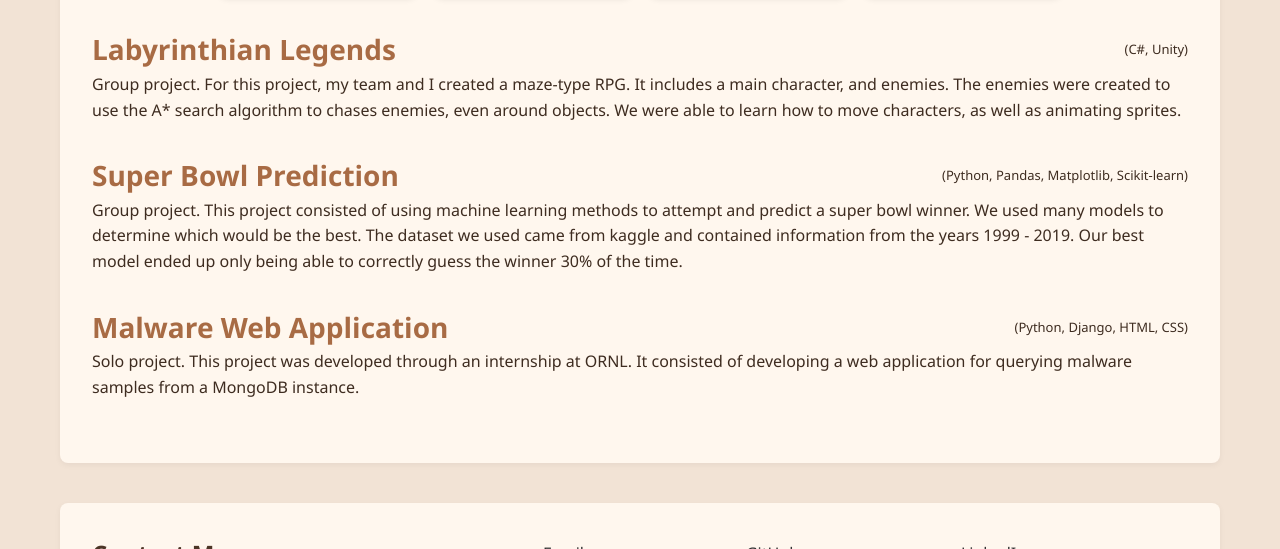
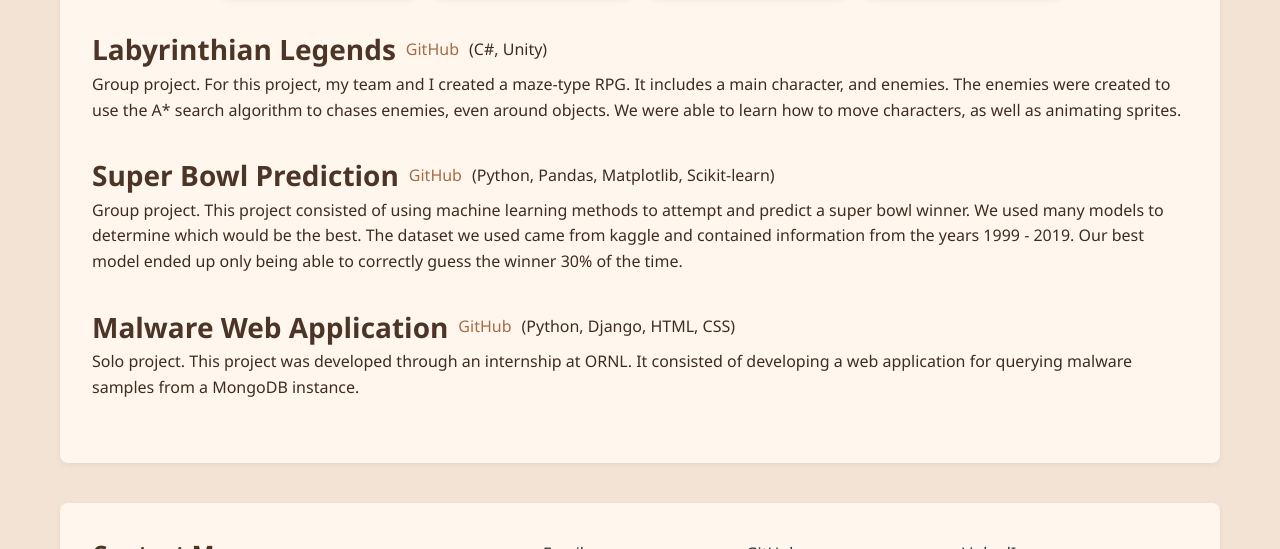
Before and after one commit to BrianMerino/personal-site, a plain HTML site: page index.html in a window 1280 px wide. Shown: the part 1088-1637 px from the top of the page. Drawn offline with nearby package versions, Linux system fonts and the light colour scheme.

Commit message:
Changed the links to be a separate button. Changed the layout of project line

```diff
--- a/index.html
+++ b/index.html
@@ -59,7 +59,8 @@
 
     <div class="project">
         <div class="project-line">
-          <h3><a href="https://github.com/BrianMerino/LabyrinthianLegends" target="_blank">Labyrinthian Legends</a></h3>
+          <h3>Labyrinthian Legends</h3>
+          <a href="https://github.com/BrianMerino/LabyrinthianLegends" target="_blank">GitHub</a>
             <p>(C#, Unity)</p>
         </div>
       <p>Group project. For this project, my team and I created a maze-type RPG. It includes a main character,
@@ -70,7 +71,8 @@
 
     <div class="project">
         <div class="project-line">
-          <h3><a href="https://github.com/BrianMerino/superbowlprediction" target="_blank">Super Bowl Prediction</a></h3>
+          <h3>Super Bowl Prediction</h3>
+            <a href="https://github.com/BrianMerino/superbowlprediction" target="_blank">GitHub</a>
             <p>(Python, Pandas, Matplotlib, Scikit-learn)</p>
         </div>
       <p>Group project. This project consisted of using machine learning methods to attempt and predict a super bowl winner.
@@ -81,7 +83,8 @@
 
     <div class="project">
         <div class="project-line">
-            <h3><a href="https://github.com/BrianMerino/MalwareWebApp" target="_blank">Malware Web Application</a></h3>
+            <h3>Malware Web Application</h3>
+            <a href="https://github.com/BrianMerino/MalwareWebApp" target="_blank">GitHub</a>
             <p>(Python, Django, HTML, CSS)</p>
         </div>
       <p>Solo project. This project was developed through an internship at ORNL. It consisted of developing a web application
--- a/style.css
+++ b/style.css
@@ -104,18 +104,20 @@ section a:hover {
 
 .project-line {
   display: flex;
-  justify-content: space-between;
   align-items: center;
-  gap: 10px;
+  flex-wrap: wrap; /* optional, in case it wraps on smaller screens */
+  gap: 10px; /* space between h3, link, and tech stack */
 }
 
 .project-line h3,
+.project-line a,
 .project-line p {
-  margin: 0;
+  margin: 0; /* remove default spacing */
 }
 
+.project-line a,
 .project-line p {
-  font-size: small;
+  font-size: medium;
 }
 
 .screenshot {
```
